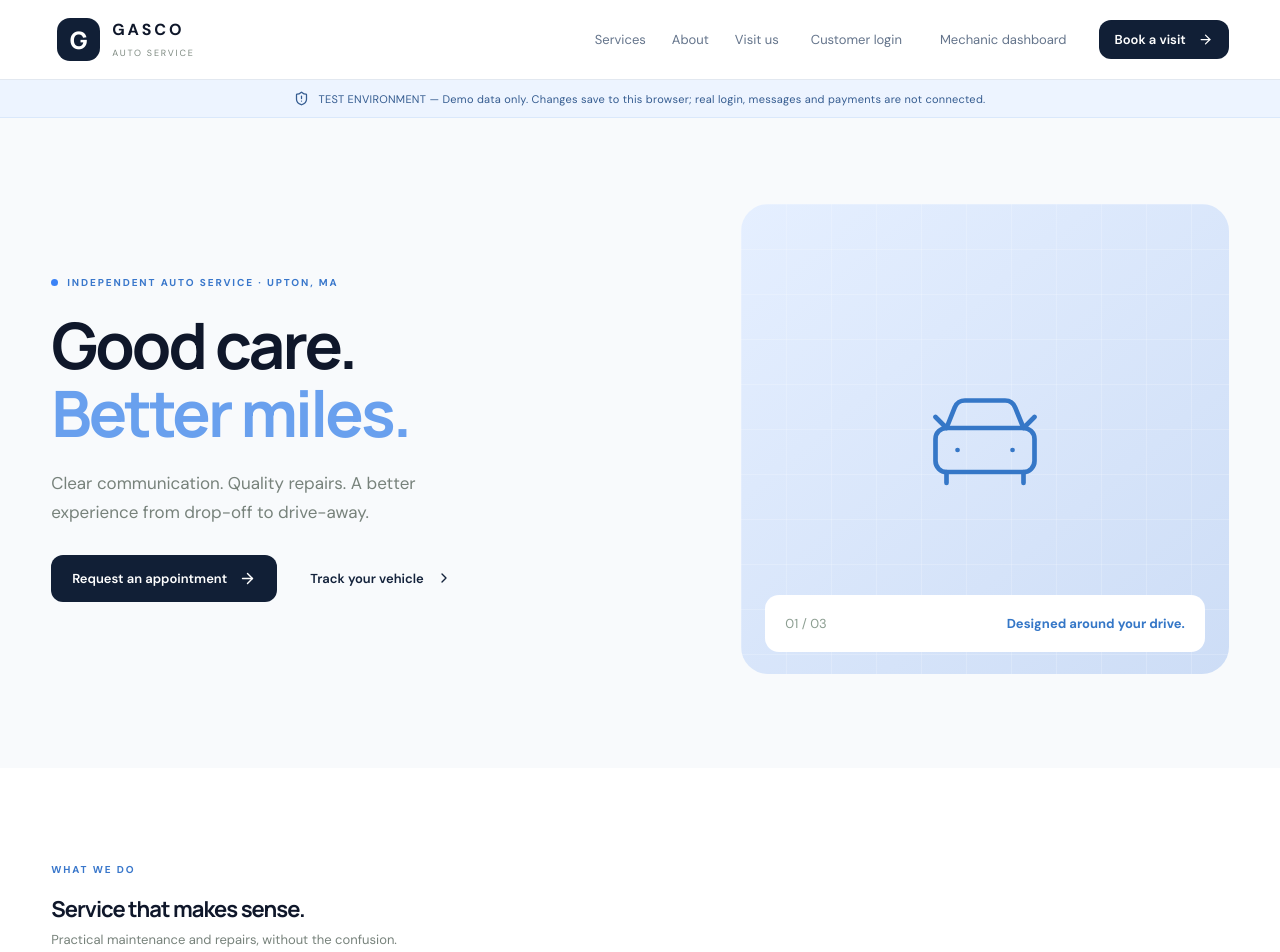
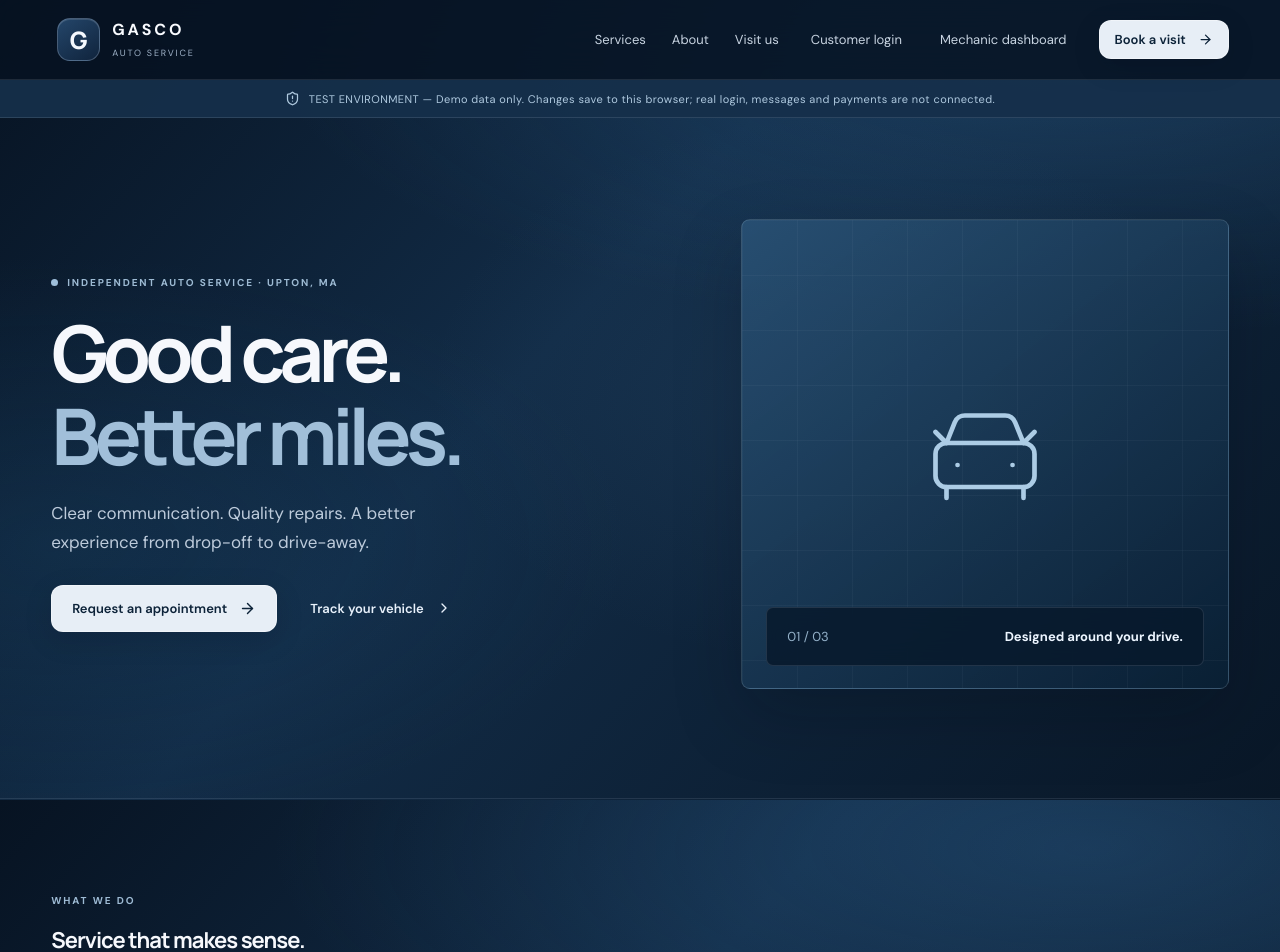
Before and after one commit to redaphotoemail-boop/Gasco-mechanic-website-, a React (Vite) app: page / in a window 1280 px wide. Shown: the top 952 px of the page. Built offline with nearby package versions, Linux system fonts and the light colour scheme.

Commit message:
Establish distinctive midnight-blue gradient Gasco design system across website and dashboards

```diff
--- a/src/styles.css
+++ b/src/styles.css
@@ -42,3 +42,127 @@ body{color:var(--ink);background:var(--pale)}
 .journey-notice{border-radius:11px;background:#fff4e4;border:1px solid #f0ddbd;color:#966d30;padding:13px;font-size:12px}
 @media(max-width:1050px){.status-board{grid-template-columns:repeat(5,minmax(205px,1fr))}}
 @media(max-width:670px){.status-board{margin-left:-4px;margin-right:-4px}.status-column{min-height:220px}.journey-step{min-height:48px}}
+
+/* GASCO Signature — deep midnight-blue gradient, restrained editorial detailing.
+   Overrides legacy generic blue/slate styles without changing app workflows. */
+:root{--night:#071426;--ocean:#112c49;--blue:#172e4c;--silver:#b9cfe4;--mist:#dfe9f2;--stroke:rgba(210,228,244,.16);--glass:rgba(18,39,64,.72);--ink:#f5f8fd}
+html{background:#081a2e}
+body{
+ color:var(--ink);
+ background:radial-gradient(ellipse 85% 48% at 85% 6%,rgba(48,102,150,.33),transparent 75%),
+ radial-gradient(ellipse 60% 48% at 4% 68%,rgba(29,80,119,.22),transparent 75%),
+ linear-gradient(132deg,#071322 0%,#122c47 43%,#091727 100%);
+ background-attachment:fixed;
+}
+h1,h2,h3{color:#f6f8fc}
+p{color:#afc0d3}
+.header{background:rgba(7,19,34,.84);border-bottom:1px solid rgba(225,236,247,.11);backdrop-filter:blur(22px)}
+.brand{color:#f9fbff}
+.brand .mark{background:linear-gradient(145deg,#24466a,#10243d);color:#f4f8fe;border:1px solid rgba(220,235,255,.25);box-shadow:inset 0 1px 0 rgba(255,255,255,.12)}
+.brand small{color:#9fb2c8}
+.nav a,.nav-link{color:#c8d4e1}
+.nav a:hover,.nav-link:hover{color:#fff}
+.hamburger{color:white}
+.btn.dark{background:#e7eef6;color:#0c2238;border:1px solid rgba(255,255,255,.35);box-shadow:0 8px 28px rgba(1,10,23,.14)}
+.btn.dark:hover{background:#fff}
+.btn.ghost{color:#e8f1fb}
+.btn.light{background:rgba(201,222,243,.09);border-color:rgba(215,233,250,.2);color:#eaf2fb}
+.btn.light:hover{background:rgba(201,222,243,.16)}
+.demo-banner{background:rgba(21,47,74,.92);color:#afc9df;border-color:rgba(213,230,245,.12);letter-spacing:.04em}
+.hero{position:relative;isolation:isolate;min-height:680px}
+.hero:before{content:"";position:absolute;inset:0;z-index:-1;background:radial-gradient(ellipse 35% 45% at 65% 40%,rgba(78,128,171,.12),transparent 90%)}
+.eyebrow{color:#9ebbd4}
+.dot{background:#9fbfdb}
+.hero-copy>p{color:#bdcbdb}
+.hero h1{font-size:clamp(3.4rem,6.1vw,6.7rem);font-weight:650;line-height:1.06;letter-spacing:-.072em}
+.hero h1 em{color:#a1bfd9}
+.hero-visual{background:linear-gradient(142deg,rgba(42,83,119,.85),rgba(10,32,53,.92));color:#accce5;border:1px solid rgba(215,235,250,.17);border-radius:9px;box-shadow:0 28px 68px rgba(0,8,21,.21)}
+.visual-grid{background-image:linear-gradient(rgba(229,242,255,.035) 1px,transparent 1px),linear-gradient(90deg,rgba(229,242,255,.035) 1px,transparent 1px);background-size:55px 55px}
+.hero-note{background:rgba(8,25,44,.85);border:1px solid rgba(220,235,250,.12);color:#ecf5ff;border-radius:7px;backdrop-filter:blur(12px)}
+.hero-note span{color:#94b1c9}
+.site-section,.site-section.pale{background:transparent;border-top:1px solid rgba(225,235,249,.1)}
+.site-section.pale{background:linear-gradient(125deg,rgba(54,99,135,.23),rgba(7,23,41,.1))}
+.site-section.pale p{color:#bfcfe0}
+.service{background:rgba(19,41,66,.64);border:1px solid var(--stroke);border-radius:8px;backdrop-filter:blur(8px);box-shadow:none}
+.service h3{color:#f4f8fd}
+.service p{color:#acbed0}
+.service small,.service svg{color:#a0bbd3}
+.service:hover{border-color:rgba(209,231,250,.46);background:rgba(25,52,82,.78)}
+.app-heading p,.sectionhead p{color:#abbfd2}
+.tabs{background:rgba(8,24,43,.45);border:1px solid rgba(213,230,248,.13);border-radius:10px}
+.tab{color:#aec0d2;border-radius:7px}
+.tab.active{background:rgba(223,237,250,.17);color:#fff;box-shadow:inset 0 1px 0 rgba(255,255,255,.12)}
+.quick-item,.stat,.panel,.table-wrap,.profile-head,.calendar-grid{background:rgba(12,32,54,.69);color:#ebf2fb;border:1px solid var(--stroke);border-radius:10px;box-shadow:0 13px 35px rgba(0,8,20,.08);backdrop-filter:blur(12px)}
+.quick-item:hover,.vehicle-tile:hover{border-color:rgba(189,220,244,.5);background:rgba(28,58,88,.88)}
+.quick-item strong{color:#eef5fc}
+.quick-item span,.stat span{color:#a4bad0}
+.quick-arrow{color:#bbd4ec}
+.iconbox{background:rgba(185,214,240,.13);color:#bed7ec;border-radius:8px}
+.stat b{color:#f4f8fd}
+th{background:rgba(203,221,240,.06);color:#a0b9cf}
+td{color:#ccdae8;border-color:rgba(216,234,248,.1)}
+td strong{color:#f1f6fb}
+tbody tr:hover{background:rgba(208,229,249,.08)}
+.chip{background:rgba(212,230,245,.12);color:#c9dbee}
+.chip.green{background:rgba(79,168,136,.16);color:#90e0bd}
+.chip.amber{background:rgba(230,170,89,.16);color:#f1ce98}
+.profile-head p{color:#b3c5d7}
+.avatar{background:linear-gradient(140deg,#2d5777,#1d3d62);color:#eaf3fd;border-radius:8px}
+.back,.micro,.muted{color:#abc0d2}
+.task,.list-row{border-color:rgba(216,234,248,.12);color:#edf4fb}
+.task small,.list-row span{color:#9eb7cb}
+.list-row>svg,.text-btn,.icon-btn{color:#b3d0e5}
+.search{background:rgba(9,27,46,.68);border-color:var(--stroke);color:#d9e8f4}
+.search input{background:transparent;color:#e8f2fb}
+.search input::placeholder,.inlineform input::placeholder{color:#879db3}
+.field{color:#b6c9dc}
+.field input,.field select,.inlineform input{background:rgba(5,22,41,.75);border:1px solid rgba(213,231,247,.21);color:#f4f8fd;border-radius:7px}
+.field select option{color:#101e30;background:#ecf2f8}
+.field input:focus,.field select:focus,.inlineform input:focus{border-color:#a6cce8;outline:none}
+.status-steps span{background:rgba(219,236,250,.07);color:#a7bbce}
+.status-steps .selected{background:rgba(154,198,229,.23);color:#e7f3ff}
+.status-column{background:rgba(9,28,48,.62);border:1px solid rgba(220,236,250,.13);border-radius:9px}
+.column-heading{border-color:#5d82a4}
+.column-heading h3{color:#eef5fb}
+.column-heading small,.tile-name{color:#a6bdd1}
+.column-count{background:rgba(211,229,246,.12);color:#d2e5f5}
+.status-progress .column-heading{border-color:#78b5df}
+.status-attention .column-heading{border-color:#d5b786}
+.status-late .column-heading{border-color:#d89196}
+.status-ready .column-heading{border-color:#78bbac}
+.vehicle-tile{background:rgba(31,56,82,.82);color:#f2f7fc;border:1px solid rgba(220,236,250,.13);border-radius:7px;box-shadow:none}
+.tile-stage{color:#afd0ea}
+.column-empty,.time-open{color:#849fb7}
+.journey-step{color:#8da8be}
+.journey-step:not(:last-child):before{background:rgba(202,227,249,.18)}
+.journey-step.complete:not(:last-child):before{background:#99c6e9}
+.journey-marker{background:#173855;border-color:rgba(226,240,252,.22);color:#a9c1d6}
+.journey-step.complete .journey-marker{background:#a8cfe9;color:#15304a;border-color:#a8cfe9}
+.journey-step.current .journey-marker{background:#254f73;border-color:#b7ddf7;color:#fff;box-shadow:0 0 0 4px rgba(154,206,243,.12)}
+.journey-step.complete,.journey-step.current{color:#f2f8fe}
+.journey-notice{background:rgba(126,88,45,.25);border-color:rgba(244,194,134,.2);color:#efd0a4}
+.time-row{border-color:rgba(218,237,249,.11)}
+.time-booking{background:rgba(115,162,198,.17);color:#e0effb}
+.time-booking span,.time-row time{color:#a7c0d4}
+.time-block{background:rgba(193,148,104,.13);color:#edca9f}
+.time-booking button,.time-block button{color:#c1def1}
+.portal .notice{background:rgba(140,184,218,.09);border-color:var(--stroke);color:#bbcee0}
+.portal-car{color:#a4cae5}
+.portal-car h2{color:#f1f7ff}
+.portal-car span{color:#b3c4d5}
+.footer{background:#061322;border-top:1px solid rgba(214,232,249,.12);color:#eff6ff}
+.footer span{color:#a9bfd2}
+.overlay{background:rgba(1,11,21,.82);backdrop-filter:blur(10px)}
+.modal{background:#102740;color:#eaf3fc;border:1px solid rgba(227,239,250,.17);border-radius:12px}
+.modal h2{color:#f2f8fe}
+.empty{color:#aec4d7}
+.empty b{color:#eef4fa}
+.empty span{color:#adc0d1}
+@media(max-width:670px){
+ .nav{background:#0a1f34;border-color:rgba(214,233,249,.16)}
+ .nav a,.nav-link{color:#e3eef9}
+ .hero{padding-top:65px}
+ .hero h1{font-size:clamp(3.15rem,12vw,5rem)}
+ .hero-visual{border-radius:8px}
+ .quick-item,.stat,.panel,.profile-head,.status-column{border-radius:8px}
+}
```
